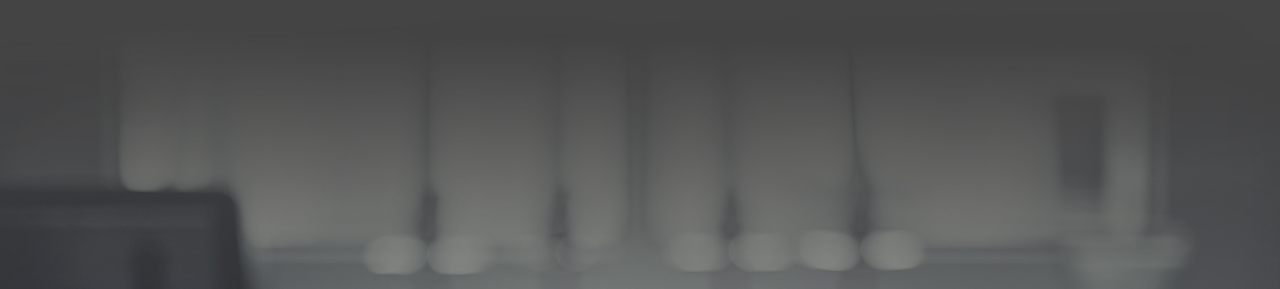
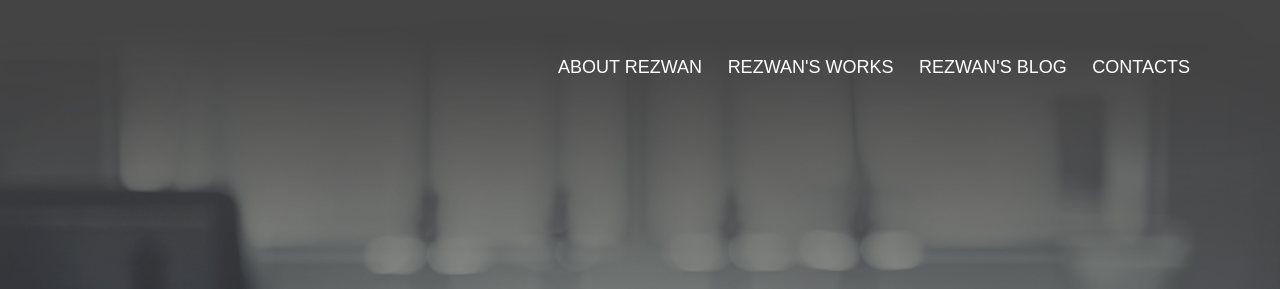
Before and after one commit to rerasi/portfolio, a plain HTML site: page index.html in a window 1280 px wide. Shown: the top 289 px of the page. Drawn offline with Linux system fonts and the light colour scheme.

Commit message:
added nav bar

```diff
--- a/css/style.css
+++ b/css/style.css
@@ -2,15 +2,12 @@
 /* VARIABLES */
 /* ------------------------------------- */
 :root{
-    /* COLORS */
     --white-color: #fff;
     --gray-color: #555;
     --brown-color: #E67E22;
     --dark_brown-color: #cf6d17;
 
-    /* FONTS */
-    /* --primary-fonts: 'Lato', 'Arial', sans-serif; */
-    --primary-fonts: ;
+    --primary-fonts: "Sansation", sans-serif;
 
 }
 
@@ -27,11 +24,12 @@
 html{
     background-color: var(--white-color);
     color:var(--gray-color);
-    font-family: pro;
+    font-family: var(--primary-fonts);
     font-weight: 300;
     font-size: 1.25rem;
     text-rendering: optimizeLegibility;
 }
+
 
 /* ------------------------------------- */
 /* REUSABLE COMPONENTS */
@@ -115,3 +113,30 @@ header{
     left: 50%;
     transform: translate(-50%, -50%);
 }
+
+.main-nav {
+    float: right;
+    list-style: none;
+    margin-top: 55px;
+}
+
+.main-nav li{
+    display: inline-block;
+    margin-left: 20px;
+}
+
+.main-nav li a:link,
+.main-nav li a:visited{
+    padding: 8px 0;
+    color: var(--white-color);
+    text-decoration: none;
+    text-transform: uppercase;
+    font-size: 90%;
+    border-bottom: 2px solid transparent;
+    transition: border-bottom 0.2s;
+}
+
+.main-nav li a:hover,
+.main-nav li a:active{
+    border-bottom: 2px solid var(--brown-color);
+}
--- a/index.html
+++ b/index.html
@@ -9,6 +9,16 @@
 </head>
 <body>
     <header>
+        <nav>
+            <div class="row">
+                <ul class="main-nav">
+                    <li><a href="#">About Rezwan</a></li>
+                    <li><a href="#">Rezwan's Works</a></li>
+                    <li><a href="#">Rezwan's Blog</a></li>
+                    <li><a href="#">Contacts</a></li>
+                </ul>
+            </div>
+        </nav>
         <div class="hero-text-box">
             <h1>Hey!<br> This is Rezwan!</h1>
             <a class="btn btn-full" href="#">Portfolio</a>
```
